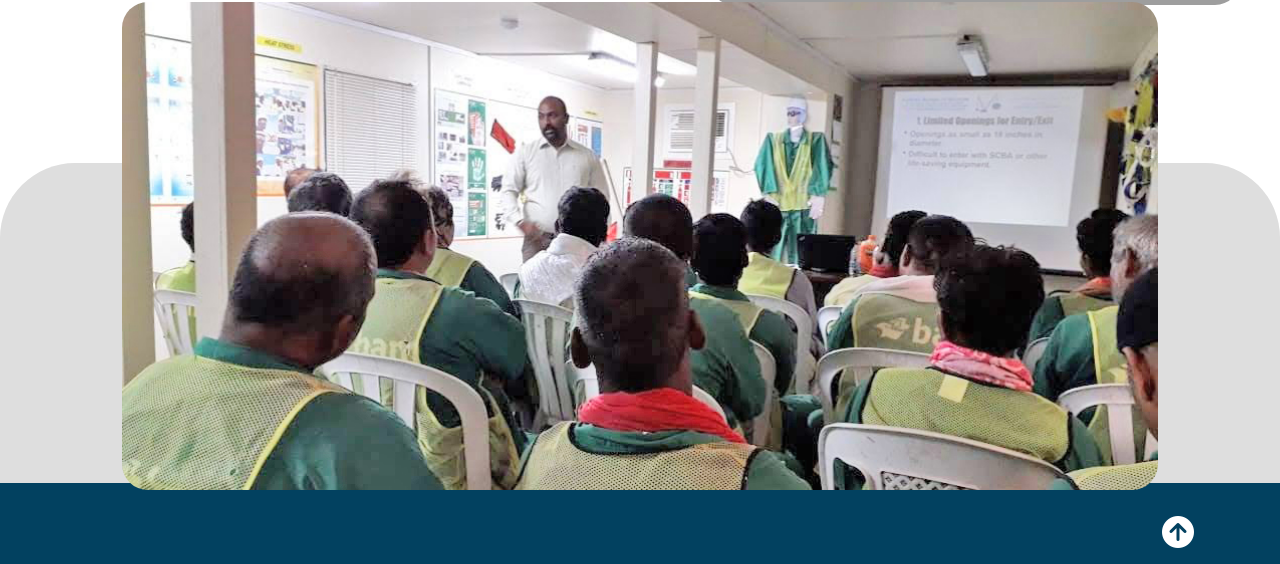
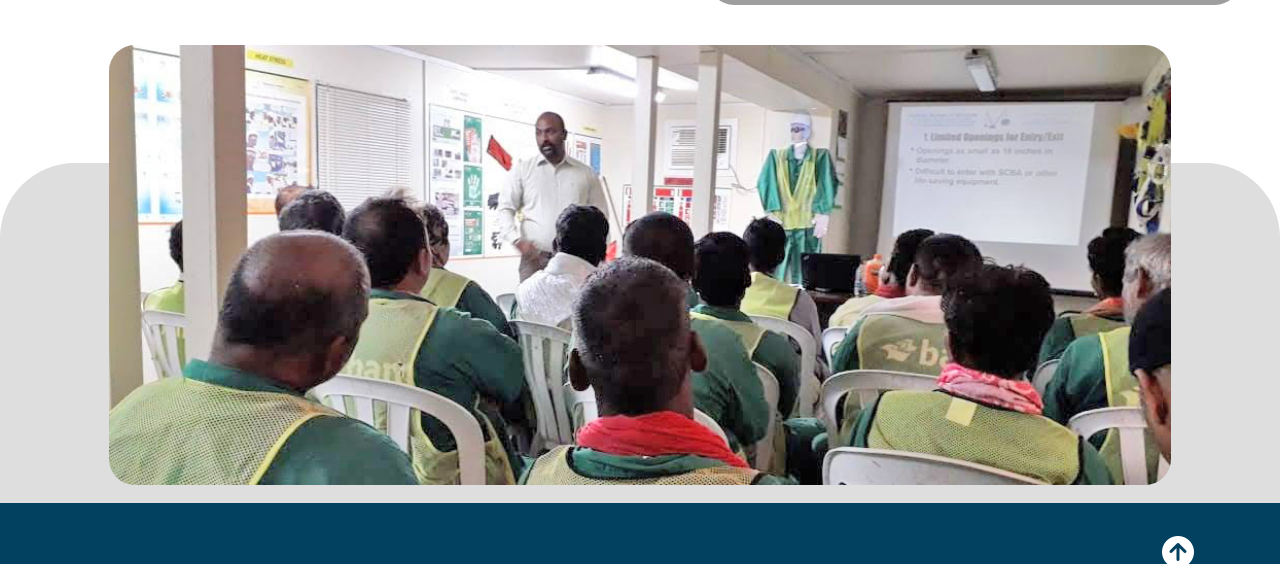
Before and after one commit to IOSdeVeloper20/bureauWebsite, a plain HTML site: page Training_services.html in a window 1280 px wide. Shown: the part 1199-1763 px from the top of the page. Drawn offline with Linux system fonts and the light colour scheme; grey boxes are pictures that could not be loaded.

Commit message:
minor changes

```diff
--- a/style.css
+++ b/style.css
@@ -579,22 +579,26 @@ footer{
 }
 
 #bottom-in-inspections{
-    position: relative;
+    /* position: relative; */
     margin-top: 6%;
-
+    display: flex;
+    justify-content: center;
 }
 
 .bottom-image-in-inspections{
-    width: 90%;
+    width: 95%;
+    height: 20em;
+    position: relative;
+    display: flex;
+    justify-content: center;
 }
 
 .bottom-image-in-inspections img{
     width: 90%;
-    height: 61vh;
+    height: 55vh;
     border-radius: 26px;
     position:absolute;
-    top: -20%;
-    left: 5%;
+    top: -27%;
     object-fit: cover;
 }
 
@@ -644,17 +648,18 @@ footer{
 }
 
 #bottom-in-training{
-    position: relative;
     margin-top: 13%;
+    display: flex;
+    justify-content: center;
 }
 
 #bottom-image-in-training{
     width: 90%;
-    height: 61vh;
-    border-radius: 26px;
-    position:absolute;
-    top: -20%;
-    left: 5%;
+}
+
+#bottom-image-in-training img{
+    width: 100%;
+    top: -40%;
     object-fit: cover;
 }
 
```
Also changed, not shown: Inspections & Certifications.html (+1 -1 lines).
